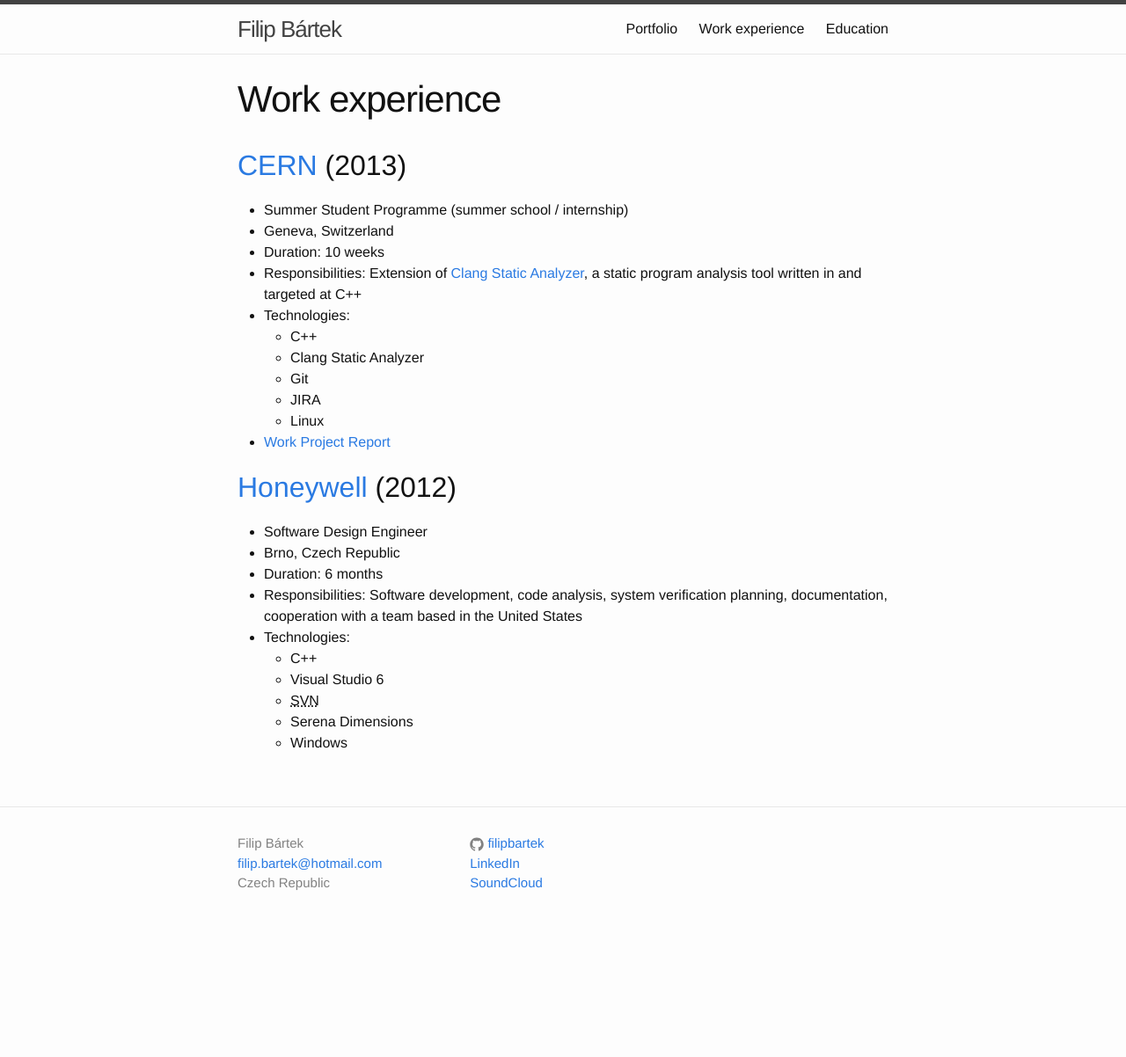
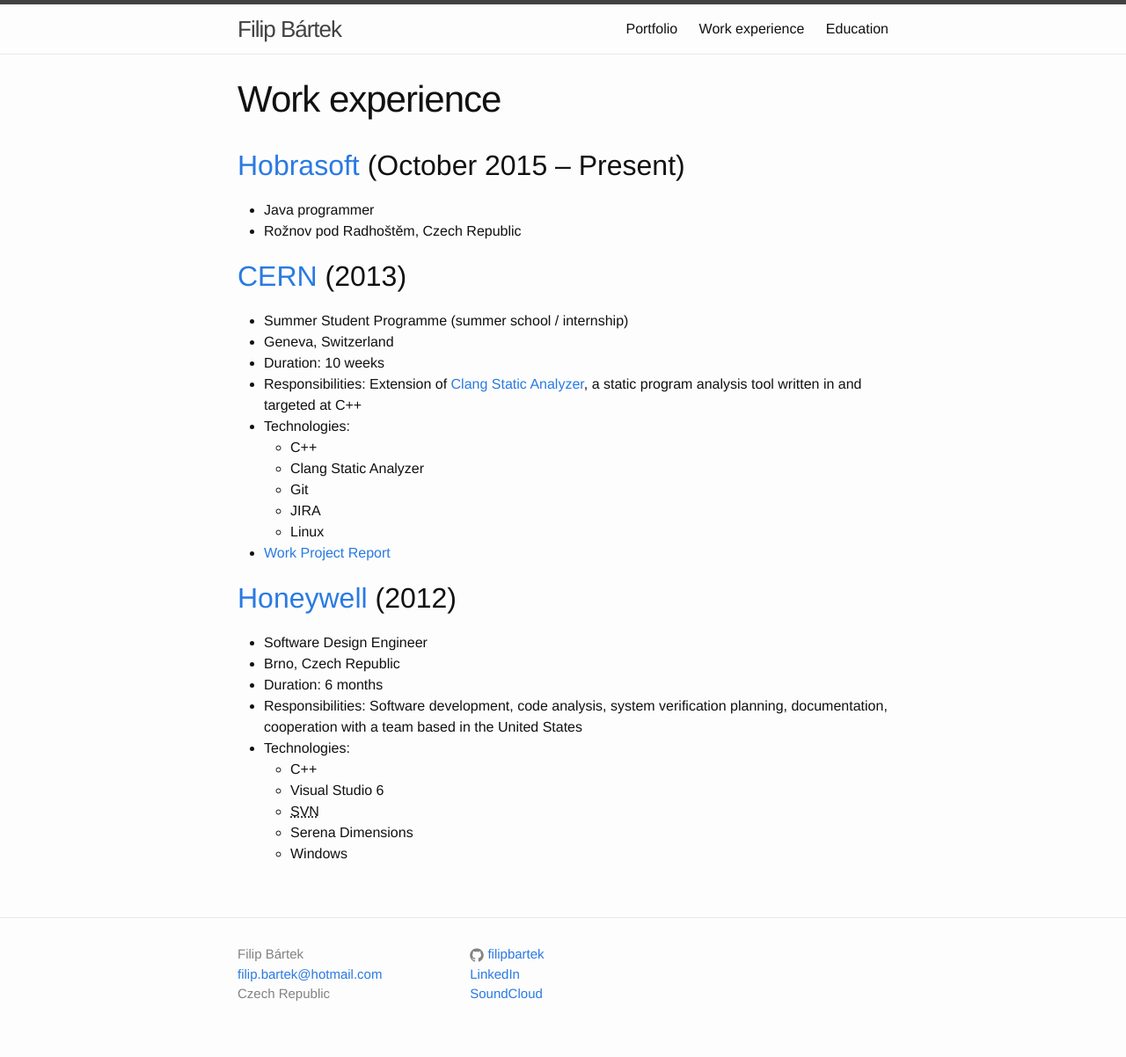
Before and after one commit to filipbartek/filipbartek.github.io, a Jekyll site: the page built from 1-work-experience.md, in a window 1280 px wide. Shown: the whole page at 88% size. Built offline with Jekyll 4.4.1, drawn with Linux system fonts in a browser that asks for light colours; before the commit the page ends 1076 px from its top, so only the background shows below that.

Commit message:
Work experience: Add Hobrasoft - Java programmer

```diff
--- a/1-work-experience.md
+++ b/1-work-experience.md
@@ -3,6 +3,11 @@
 title: Work experience
 permalink: /work-experience/
 ---
+
+# [Hobrasoft](http://www.hobrasoft.cz/) (October 2015 – Present)
+
+* Java programmer
+* Rožnov pod Radhoštěm, Czech Republic
 
 # [CERN](http://home.web.cern.ch/) (2013)
 
```
